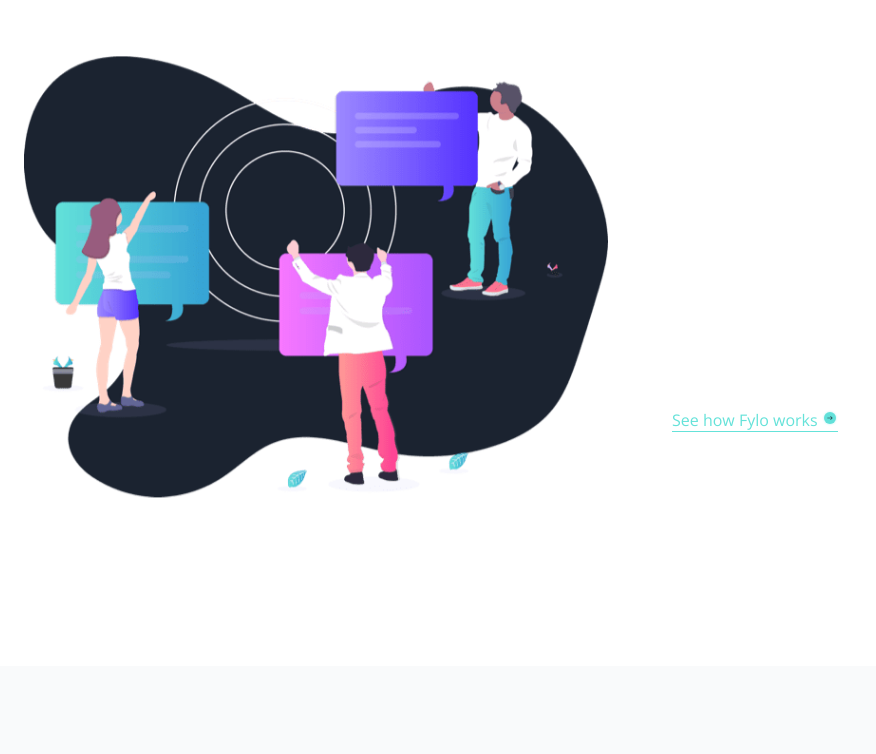
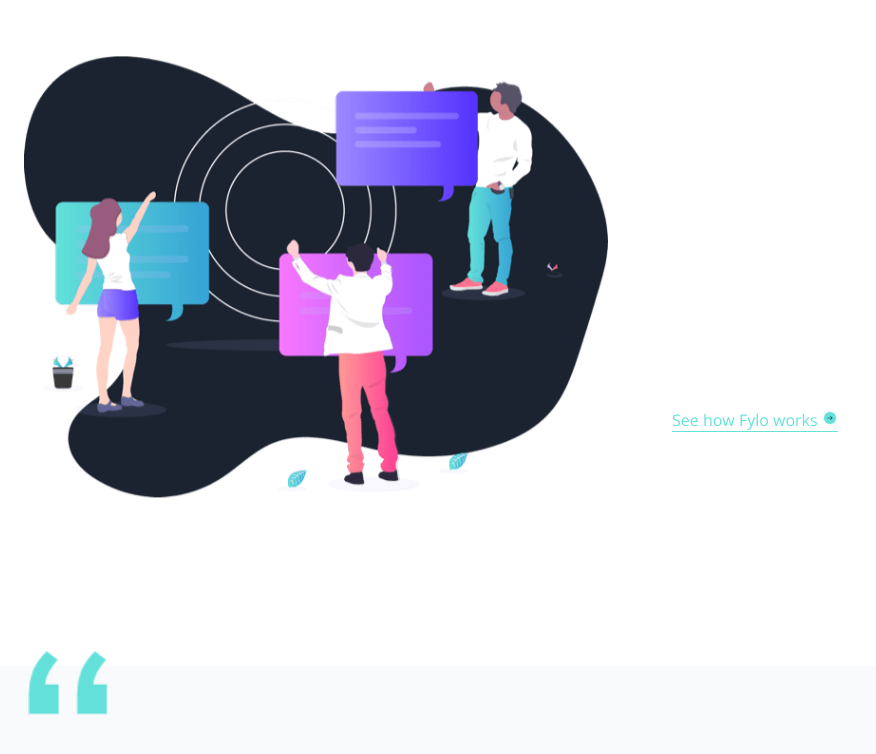
Before and after one commit to Soulbolt/fylo, a website: page index.html in a window 1280 px wide. Shown: the part 2086-2840 px from the top of the page, without its empty margins (0-876 px from the left). Drawn offline with nearby package versions, Linux system fonts and the light colour scheme.

Commit message:
Add img source for quotes img.

```diff
--- a/index.html
+++ b/index.html
@@ -214,7 +214,14 @@
         <!-- Boxes Container -->
         <div
           class="relative flex flex-col w-full space-y-6 md:flex-row md:space-y-0 md:space-x-12"
-        ></div>
+        >
+          <!-- Quotes Image -->
+          <img
+            src="images/bg-quotes.png"
+            alt=""
+            class="absolute left-1 -top-2 w-10 md:-top-16 md:w-20"
+          />
+        </div>
       </div>
     </section>
   </body>
```
Also changed, not shown: css/style.css.
